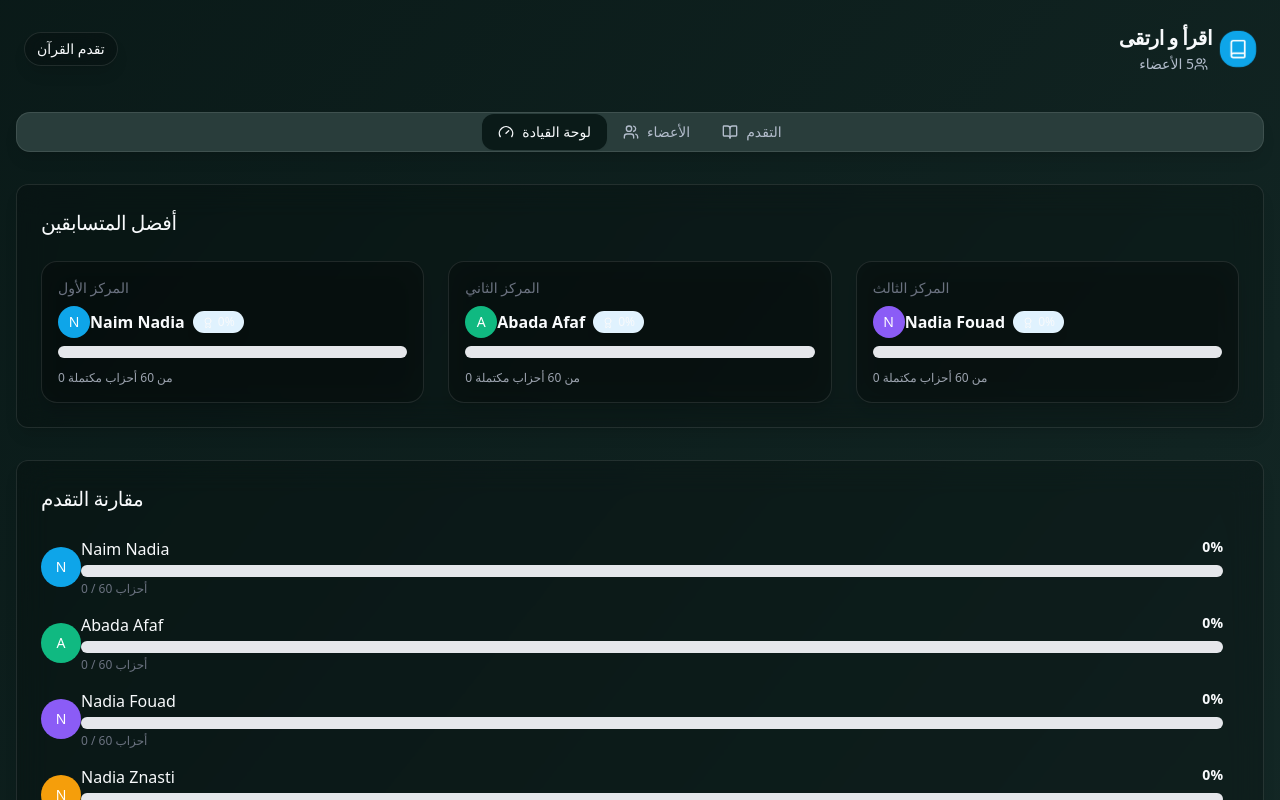
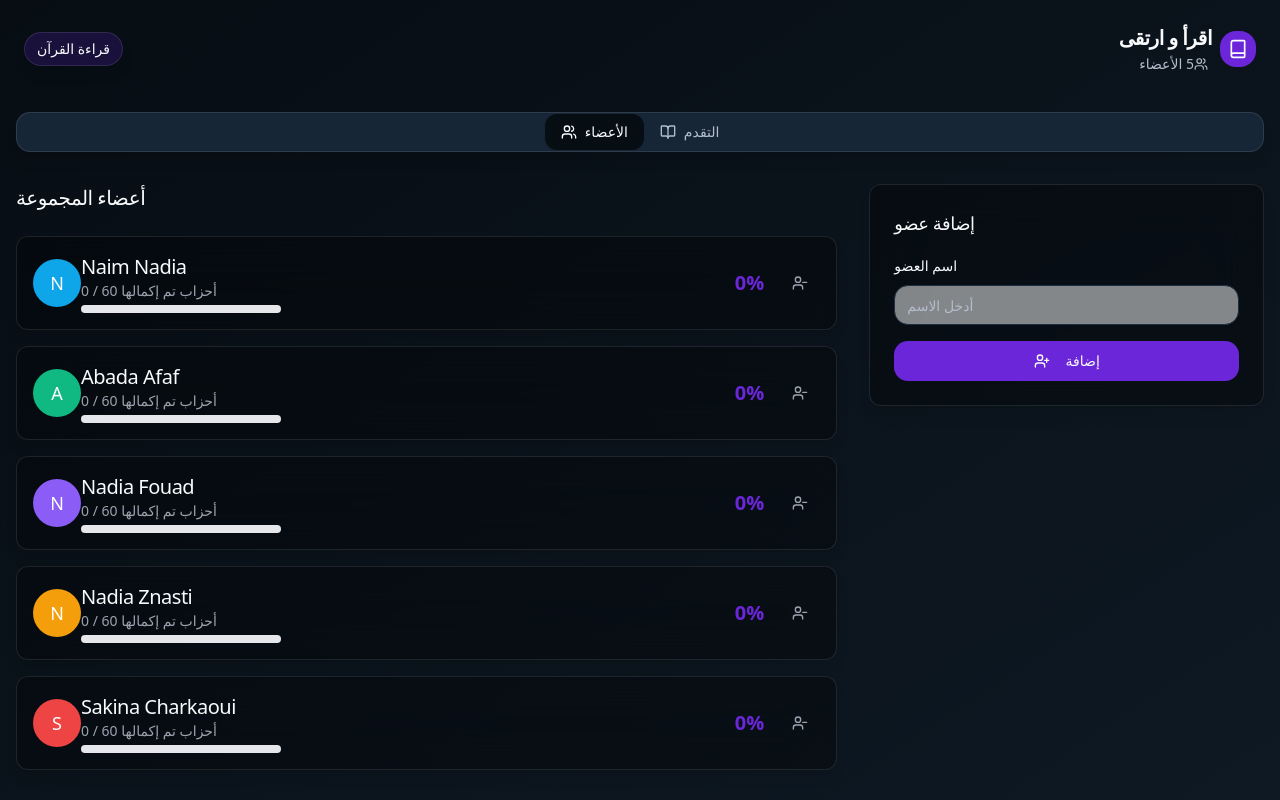
Before and after one commit to Naimnadia/quran-progression-pal-19, a React (Vite) app: page / in a window 1280 px wide. Shown: the top 800 px of the page. Built offline with nearby package versions, Linux system fonts and the light colour scheme.

Commit message:
Remove dashboard and change theme
Remove dashboard and change colors and theme.

```diff
--- a/src/components/Header.tsx
+++ b/src/components/Header.tsx
@@ -28,14 +28,14 @@ const Header = ({ groupName, memberCount }: HeaderProps) => {
       className={cn(
         'fixed top-0 left-0 right-0 z-50 transition-all duration-300 py-4 px-6',
         scrolled
-          ? 'glass shadow-md backdrop-blur-md py-3'
+          ? 'glass shadow-lg backdrop-blur-xl py-3'
           : 'bg-transparent py-6'
       )}
       dir="rtl"
     >
       <div className="max-w-7xl mx-auto flex items-center justify-between">
         <div className="flex items-center space-x-2">
-          <div className="bg-brand-500 text-white p-2 rounded-lg animate-pulse-scale">
+          <div className="bg-primary text-white p-2 rounded-lg">
             <Book size={20} />
           </div>
           <div>
@@ -46,10 +46,10 @@ const Header = ({ groupName, memberCount }: HeaderProps) => {
           </div>
         </div>
 
-        <div className="flex items-center space-x-4">
-          <div className="hidden md:flex relative">
-            <div className="glass px-3 py-1.5 rounded-full text-sm font-medium">
-              تقدم القرآن
+        <div className="flex items-center">
+          <div className="relative">
+            <div className="glass px-3 py-1.5 rounded-full text-sm font-medium bg-primary/20">
+              قراءة القرآن
             </div>
           </div>
         </div>
--- a/src/components/MembersList.tsx
+++ b/src/components/MembersList.tsx
@@ -38,7 +38,7 @@ const MembersList = ({ members, onRemoveMember }: MembersListProps) => {
         {members.map((member) => (
           <div
             key={member.id}
-            className="glass p-4 rounded-xl transition-all duration-300 hover:shadow-md flex flex-col sm:flex-row sm:items-center"
+            className="glass p-4 rounded-xl transition-all duration-300 hover:shadow-lg flex flex-col sm:flex-row sm:items-center"
           >
             <div className="flex items-center space-x-4 mb-4 sm:mb-0 sm:flex-1">
               <div
@@ -50,7 +50,7 @@ const MembersList = ({ members, onRemoveMember }: MembersListProps) => {
 
               <div className="flex-1 mr-4">
                 <h4 className="font-medium">{member.name}</h4>
-                <div className="text-sm text-gray-500 mb-1">
+                <div className="text-sm text-gray-400 mb-1">
                   {member.completedAhzab} / {member.totalAhzab} أحزاب تم إكمالها
                 </div>
                 <ProgressBar
@@ -62,7 +62,7 @@ const MembersList = ({ members, onRemoveMember }: MembersListProps) => {
             </div>
 
             <div className="flex justify-between items-center sm:justify-end sm:space-x-4">
-              <div className="text-xl font-bold text-brand-500">
+              <div className="text-xl font-bold text-primary">
                 {Math.round((member.completedAhzab / member.totalAhzab) * 100)}%
               </div>
 
--- a/src/index.css
+++ b/src/index.css
@@ -5,44 +5,44 @@
 
 @layer base {
   :root {
-    --background: 174 45% 7%; /* Deep teal background */
+    --background: 210 50% 5%; /* Dark blue-gray background */
     --foreground: 210 40% 98%;
 
-    --card: 174 35% 12%; /* Deep teal card */
+    --card: 210 40% 8%; /* Dark blue-gray card */
     --card-foreground: 210 40% 98%;
 
-    --popover: 174 35% 12%;
+    --popover: 210 40% 8%;
     --popover-foreground: 210 40% 98%;
 
-    --primary: 172 75% 45%; /* Teal primary */
+    --primary: 263 70% 50%; /* Vibrant purple primary */
     --primary-foreground: 210 40% 98%;
 
-    --secondary: 174 30% 15%;
+    --secondary: 210 40% 12%;
     --secondary-foreground: 210 40% 98%;
 
-    --muted: 174 20% 20%;
+    --muted: 210 40% 15%;
     --muted-foreground: 215 20% 75%;
 
-    --accent: 172 75% 45%;
+    --accent: 263 70% 50%;
     --accent-foreground: 210 40% 98%;
 
     --destructive: 0 84.2% 60.2%;
     --destructive-foreground: 210 40% 98%;
 
-    --border: 174 15% 25%;
-    --input: 174 15% 25%;
-    --ring: 172 75% 45%;
+    --border: 210 40% 18%;
+    --input: 210 40% 18%;
+    --ring: 263 70% 50%;
 
     --radius: 1rem;
 
-    --sidebar-background: 174 30% 15%;
-    --sidebar-foreground: 172 30% 90%;
-    --sidebar-primary: 172 75% 45%;
-    --sidebar-primary-foreground: 174 5% 10%;
-    --sidebar-accent: 174 20% 25%;
-    --sidebar-accent-foreground: 172 30% 90%;
-    --sidebar-border: 174 20% 25%;
-    --sidebar-ring: 172 75% 45%;
+    --sidebar-background: 210 40% 12%;
+    --sidebar-foreground: 210 30% 90%;
+    --sidebar-primary: 263 70% 50%;
+    --sidebar-primary-foreground: 210 5% 10%;
+    --sidebar-accent: 210 40% 15%;
+    --sidebar-accent-foreground: 210 30% 90%;
+    --sidebar-border: 210 40% 18%;
+    --sidebar-ring: 263 70% 50%;
   }
 
   * {
@@ -77,11 +77,11 @@
 
 @layer components {
   .glass {
-    @apply bg-black/20 backdrop-blur-lg border border-white/10 shadow-lg;
+    @apply bg-black/30 backdrop-blur-xl border border-white/10 shadow-lg;
   }
 
   .glass-dark {
-    @apply bg-black/40 backdrop-blur-lg border border-white/10 shadow-lg;
+    @apply bg-black/50 backdrop-blur-xl border border-white/10 shadow-lg;
   }
 
   .progress-bar-container {
--- a/src/pages/Index.tsx
+++ b/src/pages/Index.tsx
@@ -4,7 +4,6 @@ import { Tabs, TabsContent, TabsList, TabsTrigger } from '@/components/ui/tabs';
 import Header from '@/components/Header';
 import AddMemberForm from '@/components/AddMemberForm';
 import UpdateProgressForm from '@/components/UpdateProgressForm';
-import Dashboard from '@/components/Dashboard';
 import MembersList from '@/components/MembersList';
 import {
   getGroupData,
@@ -12,8 +11,8 @@ import {
   updateMemberProgress as updateMemberProgressInStorage,
   removeMember as removeMemberFromStorage
 } from '@/utils/storage';
-import { GroupData, Member } from '@/utils/types';
-import { Gauge, Users, BookOpen } from 'lucide-react';
+import { GroupData } from '@/utils/types';
+import { Users, BookOpen } from 'lucide-react';
 
 const Index = () => {
   const [groupData, setGroupData] = useState<GroupData | null>(null);
@@ -56,11 +55,6 @@ const Index = () => {
     return progressB - progressA;
   });
 
-  const sortedGroupData = {
-    ...groupData,
-    members: sortedMembers
-  };
-
   return (
     <div className="min-h-screen" dir="rtl">
       <Header
@@ -69,12 +63,8 @@ const Index = () => {
       />
 
       <main className="max-w-7xl mx-auto pt-28 px-4 pb-16">
-        <Tabs defaultValue="dashboard" className="w-full animate-fade-in">
-          <TabsList className="glass mb-8 p-1 w-full sm:w-auto grid grid-cols-3 sm:flex">
-            <TabsTrigger value="dashboard" className="px-4 py-2">
-              <Gauge size={16} className="ml-2" />
-              <span>لوحة القيادة</span>
-            </TabsTrigger>
+        <Tabs defaultValue="members" className="w-full animate-fade-in">
+          <TabsList className="glass mb-8 p-1 w-full sm:w-auto grid grid-cols-2 sm:flex">
             <TabsTrigger value="members" className="px-4 py-2">
               <Users size={16} className="ml-2" />
               <span>الأعضاء</span>
@@ -84,13 +74,6 @@ const Index = () => {
               <span>التقدم</span>
             </TabsTrigger>
           </TabsList>
-
-          <TabsContent value="dashboard" className="animate-slide-up">
-            <Dashboard
-              data={sortedGroupData}
-              onRemoveMember={handleRemoveMember}
-            />
-          </TabsContent>
 
           <TabsContent value="members" className="animate-slide-up">
             <div className="grid grid-cols-1 md:grid-cols-3 gap-8">
```
